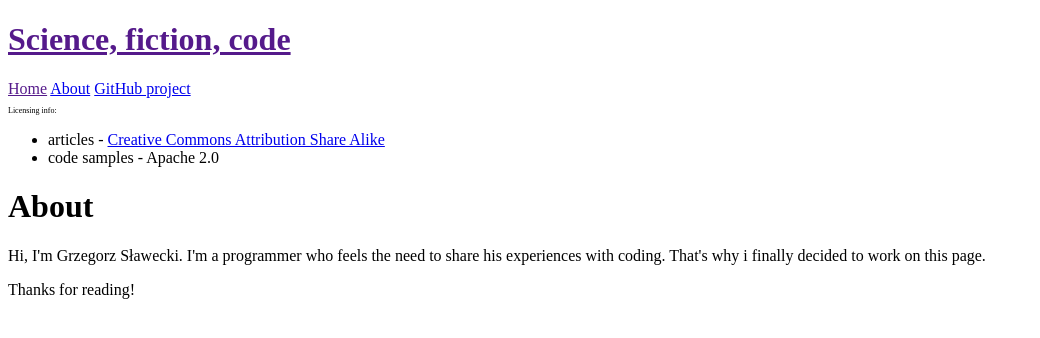
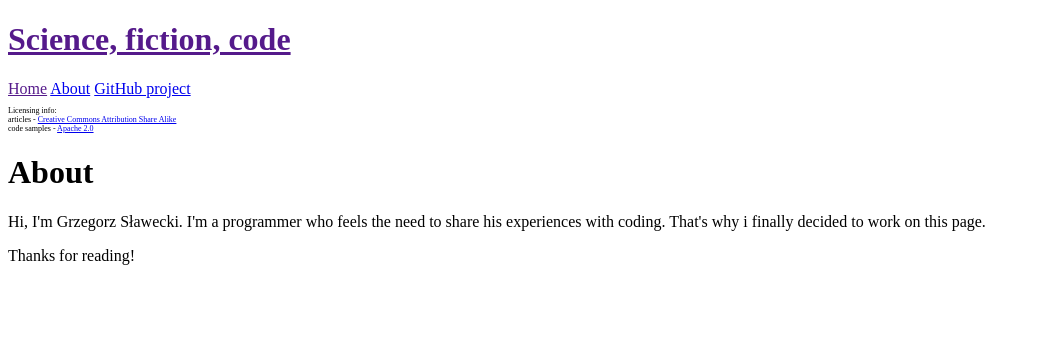
Before and after one commit to blainne/blainne.github.io, a Jekyll site: the page built from about.md, in a window 1280 px wide. Shown: the top 338 px of the page, without its empty margins (0-1040 px from the left). Built offline with Jekyll 4.4.1, drawn with Linux system fonts in a browser that asks for light colours; comment, search, counter and statistics services are not loaded.

Commit message:
fix comments

```diff
--- a/_includes/comments.html
+++ b/_includes/comments.html
@@ -1,3 +1,4 @@
+{% if page.comments %}
 <div id="disqus_thread"></div>
 <script>
 
@@ -18,3 +19,4 @@
 })();
 </script>
 <noscript>Please enable JavaScript to view the <a href="https://disqus.com/?ref_noscript">comments powered by Disqus.</a></noscript>
+{% endif %}
--- a/_includes/sidebar.html
+++ b/_includes/sidebar.html
@@ -36,10 +36,9 @@
     </style>
 
     <p class = "license">Licensing info:
-        <ul>
-         <li>articles - <a href="http://creativecommons.org/licenses/by-sa/3.0/">Creative Commons Attribution Share Alike</a></li>
-         <li>code samples - Apache 2.0</li>
-        </ul>
+            <br/>articles - <a href="http://creativecommons.org/licenses/by-sa/3.0/">Creative Commons Attribution Share Alike</a>
+            <br/>code samples - <a href="https://www.apache.org/licenses/LICENSE-2.0">Apache 2.0</a>
+
     </p>
   </div>
 </div>
--- a/_layouts/default.html
+++ b/_layouts/default.html
@@ -10,7 +10,5 @@
     <div class="content container">
       {{ content }}
     </div>
-
-    {% include comments.html %}
   </body>
 </html>
--- a/_layouts/post.html
+++ b/_layouts/post.html
@@ -23,3 +23,5 @@
     {% endfor %}
   </ul>
 </div>
+
+{% include comments.html %}
```
